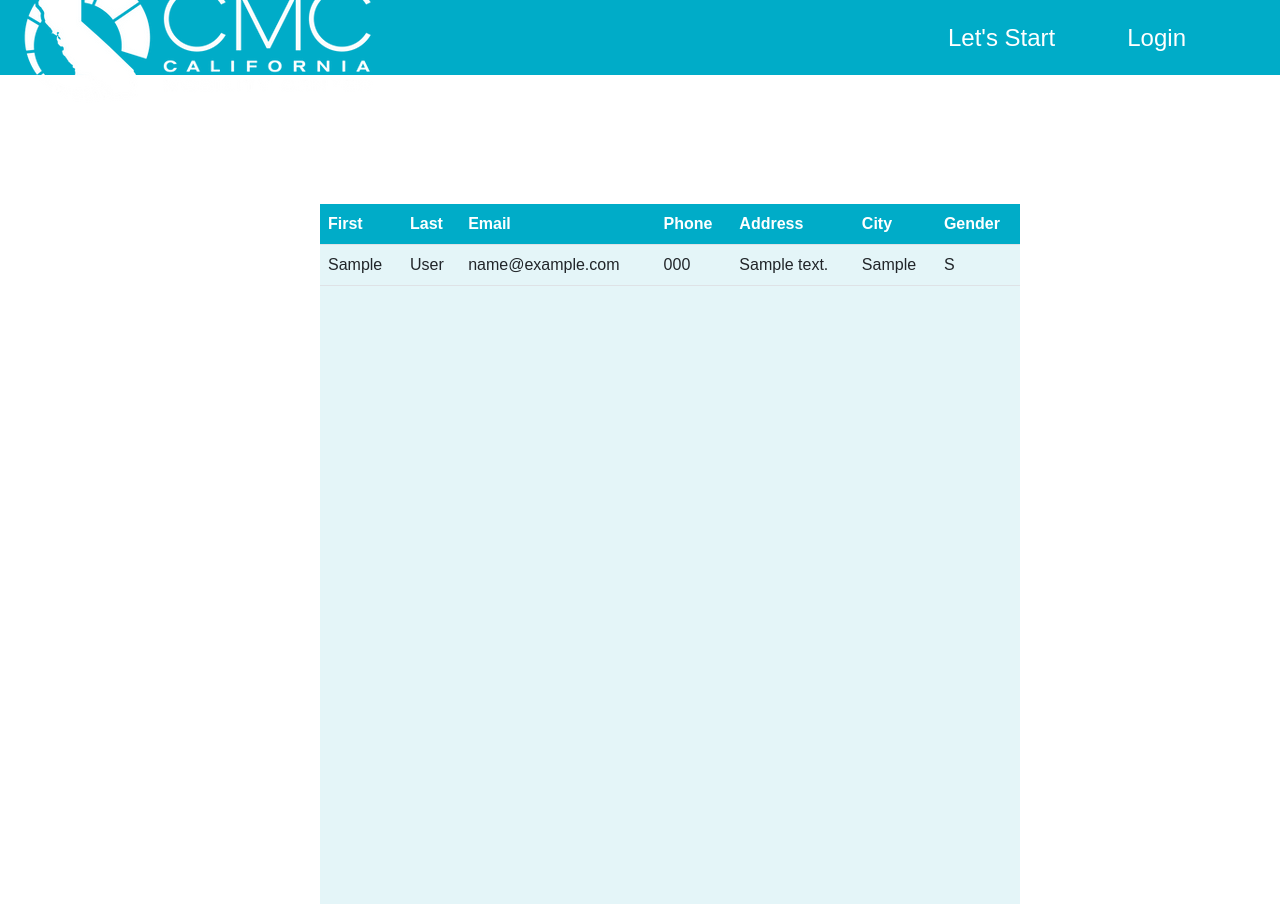
After one commit to CoffeeRoost/CSC_190_Product, a PHP site: page /dashboard/searchResults.php in a window 1280 px wide. The commit adds this page. Run offline with PHP 8.4, Linux system fonts and the light colour scheme; tables that the repository leaves empty hold one stand-in row (values such as "Sample post").

Commit message:
Jira #64, 126. Mimi Darke. Format search results page. Authenticate account page, updated CSS.

```diff
--- a/connection.php
+++ b/connection.php
@@ -2,7 +2,7 @@
     $host = "localhost";
     $user = "root";
     $password = '';
-    $db_name = "testing";
+    $db_name = "csc_190";
 
     $con = mysqli_connect($host, $user, $password, $db_name);
     if(mysqli_connect_errno()) {
--- /dev/null
+++ b/searchResults.php
@@ -0,0 +1,77 @@
+<!DOCTYPE html>
+<html lang="en">
+<head>
+    <meta charset="UTF-8">
+    <meta http-equiv="X-UA-Compatible" content="IE=edge">
+    <meta name="viewport" content="width=device-width, initial-scale=1.0">
+
+    <!-- Latest compiled and minified CSS -->
+    <link href="https://cdn.jsdelivr.net/npm/bootstrap@5.2.1/dist/css/bootstrap.min.css" rel="stylesheet">
+    <!-- Latest compiled JavaScript -->
+
+    <script src="https://cdn.jsdelivr.net/npm/bootstrap@5.2.1/dist/js/bootstrap.bundle.min.js"></script>
+    <link rel="stylesheet" type="text/css" href="styles.css">
+    <title>California Mobility Center</title>
+</head>
+<body>
+ <section id = "title">
+        <nav class = "navbar navbar-expand-lg bg-Blue">
+            <a href="index.php" class = "navbar-brand"><img class="logo" src="image/CMC-logo-horizontal.png" alt=""></a>
+            <button class="navbar-toggler" type="button" data-bs-toggle="collapse" data-bs-target="#navbarSupportedContent" aria-controls="navbarSupportedContent" aria-expanded="false" aria-label="Toggle navigation">
+                <span class="navbar-toggler-icon"></span>
+            </button>
+            <div class="collapse navbar-collapse" id="navbarSupportedContent">
+                <ul class="navbar-nav ms-auto">
+                    <li class="nav-item">
+                        <a class="nav-link text-white fs-4" href="./survey.html">Let's Start</a>
+                    </li>
+                    <li class="nav-item">
+                        <a class="nav-link text-white fs-4 mx-3" href="./login.php">Login</a>
+                    </li>
+                </ul>
+            </div>
+        </nav>
+    </section>
+
+	<div class="d-flex justify-content-center my-5">
+        <div class="boxContent my-1">
+			<?php
+				include('connection.php');
+
+				$sql = "SELECT fname, lname, email, phone, address, gender, city FROM USER";
+				$result = mysqli_query($con, $sql);
+
+				echo '<table class= "table table-hover">';
+					echo '<thead class="results"><tr>';
+						echo '<th>  First   </th>';
+						echo '<th>  Last    </th>';
+						echo '<th>  Email   </th>';
+						echo '<th>  Phone   </th>';
+						echo '<th>  Address  </th>';
+						echo '<th>  City    </th>';
+						echo '<th>  Gender   </th>';
+					echo '</tr></thead>';
+					if (mysqli_num_rows($result) >0)
+					{
+						while($row = mysqli_fetch_assoc($result))
+						{
+							echo '<tr> <td>' . $row["fname"] . '</td>';
+							echo '<td>' . $row["lname"] . '</td>';
+							echo '<td>' . $row["email"] . '</td>';
+							echo '<td>' . $row["phone"] . '</td>';
+							echo '<td>' . $row["address"] . '</td>';
+							echo '<td>' . $row["city"] . '</td>';
+							echo '<td>' . $row["gender"] .  '</td></tr>';
+
+						}
+					}
+					else
+						echo 'No results';
+				echo '</table>';
+
+			?>
+
+	  </div>
+    </div>
+</body>
+</html>
--- a/styles.css
+++ b/styles.css
@@ -332,3 +332,13 @@ nav ul li a{
     color: #2C3E50;
     margin-bottom: 20px;
   }
+
+  .results {
+  background: #00ACC8;
+  color: white;
+}
+
+  .authenticate{
+	text-align: center;
+	margin-top: 60px;
+  }
```
Also changed, not shown: checkEmail.php (added, +43 -0 lines).
